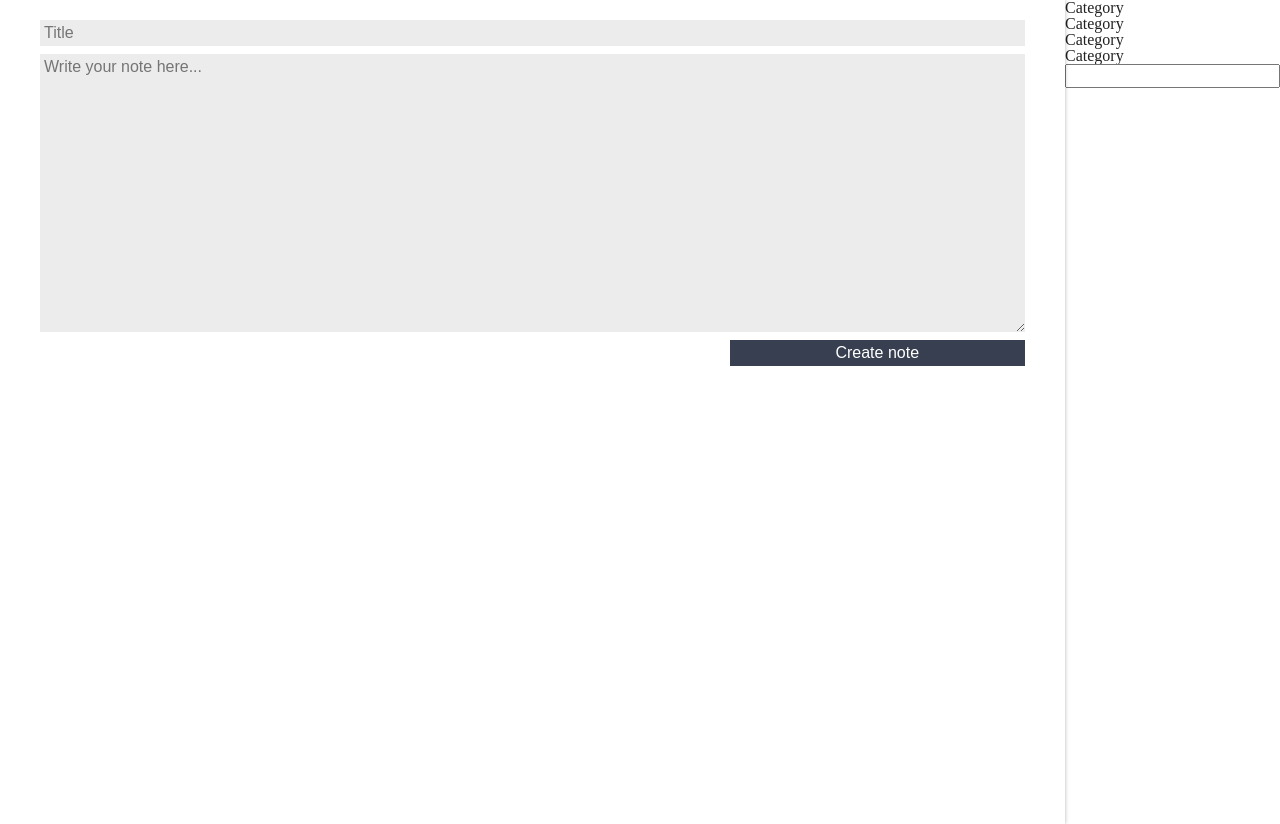
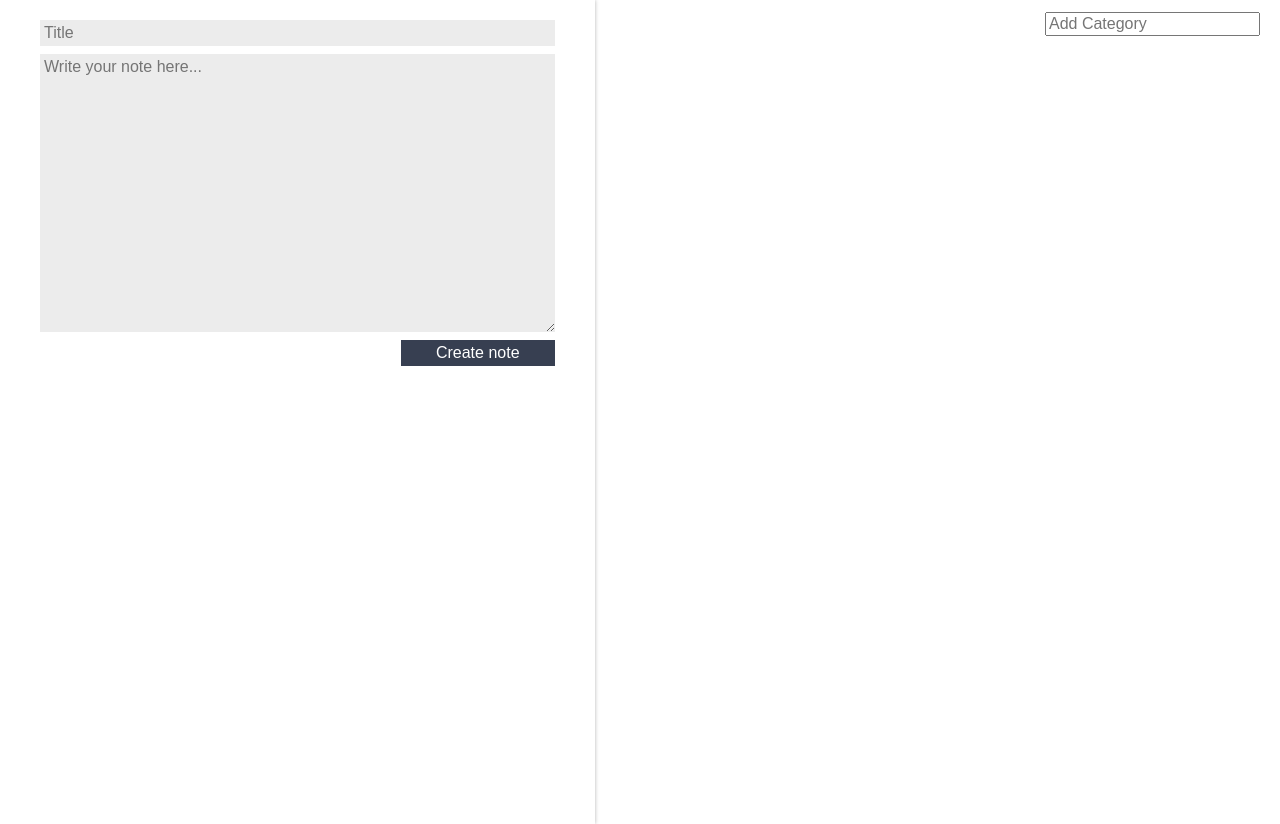
Before and after one commit to GuilhermeSR98/Notes-app-with-React, a React (Create React App) app in the folder ceep/: page / in a window 1280 px wide. Built offline with nearby package versions, Linux system fonts and the light colour scheme.

Commit message:
:sparkles: Creating functionality to dynamically create categories

```diff
--- a/ceep/src/App.js
+++ b/ceep/src/App.js
@@ -10,7 +10,13 @@ class App extends Component {
     super();
     this.state = {
       notes: [],
+      category: []
     };
+  }
+  addCategory(categoryName){
+    const newCategory = [...this.state.category, categoryName]
+    const newState = {...this.state, category:newCategory}
+    this.setState(newState)
   }
   createNote(title, text) {
     const newNote = { title, text };
@@ -29,8 +35,8 @@ class App extends Component {
     return (
       <section className="content">
         <RegistrationForm createNote={this.createNote.bind(this)} />
-        <main>
-          <CategoryList>
+        <main className="main-content">
+          <CategoryList addCategory={this.addCategory.bind(this)} category={this.state.category}>
             <ListOfNotes
               notes={this.state.notes}
               deleteNote={this.deleteNote.bind(this)}
--- a/ceep/src/assets/App.css
+++ b/ceep/src/assets/App.css
@@ -1,7 +1,9 @@
 .content {
   display: flex;
 }
-
+.main-content{
+  flex-grow: 3;
+}
 :root {
   --primary: #58a4b0;
   --secondary: #373f51;
--- a/ceep/src/components/CategoryList/CategoryList.jsx
+++ b/ceep/src/components/CategoryList/CategoryList.jsx
@@ -1,16 +1,31 @@
 import React, { Component } from "react";
+import "./style.css";
 
 class CategoryList extends Component {
+  handleEnterEvent(e) {
+    if (e.key == "Enter") {
+      let valueCategory = e.target.value;
+      this.props.addCategory(valueCategory);
+    }
+  }
   render() {
     return (
-      <section>
-        <ul>
-          <li>Category</li>
-          <li>Category</li>
-          <li>Category</li>
-          <li>Category</li>
+      <section className="category-list">
+        <ul className="category-list_list">
+          {this.props.category.map((category, index) => {
+            return (
+              <li className="category-list_item" key={index}>
+                {category}
+              </li>
+            );
+          })}
         </ul>
-        <input type="text" />
+        <input
+          type="text"
+          className="category-list_input"
+          placeholder="Add Category"
+          onKeyUp={this.handleEnterEvent.bind(this)}
+        />
       </section>
     );
   }
--- /dev/null
+++ b/ceep/src/components/CategoryList/style.css
@@ -0,0 +1,21 @@
+.category-list {
+  display: flex;
+  flex-direction: row;
+  margin-top: 12px;
+}
+.category-list_list {
+  flex: 1;
+  display: flex;
+  flex-direction: row;
+  justify-content: space-evenly;
+}
+.category-list_input {
+  margin-right: 20px;
+}
+.category-list_item {
+  background-color: var(--secondary);
+  color: white;
+  padding: 4px 8px;
+  border-radius: 10px;
+  font-family: Arial, Helvetica, sans-serif;
+}
```
